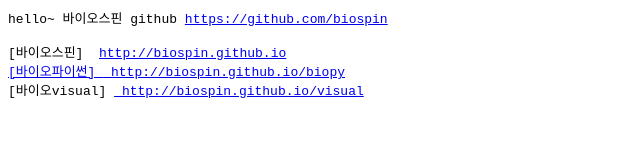
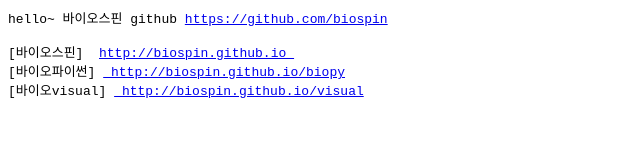
Before and after one commit to biospin/biospin.github.io, a plain HTML site: page index.html in a window 1280 px wide. Shown: the whole page, without its empty margins (0-640 px from the left). Drawn offline with Linux system fonts and the light colour scheme.

Commit message:
Update index.html

```diff
--- a/index.html
+++ b/index.html
@@ -1,7 +1,7 @@
 <pre>
 hello~ 바이오스핀 github <a href="https://github.com/biospin">https://github.com/biospin</a>
 
-[바이오스핀]  <a href="http://biospin.github.io">http://biospin.github.io
+[바이오스핀]  <a href="http://biospin.github.io">http://biospin.github.io </a>
 [바이오파이썬] <a href="http://biospin.github.io/biopy"> http://biospin.github.io/biopy</a>
 [바이오visual] <a href="http://biospin.github.io/visual"> http://biospin.github.io/visual</a>
 </pre>
```
